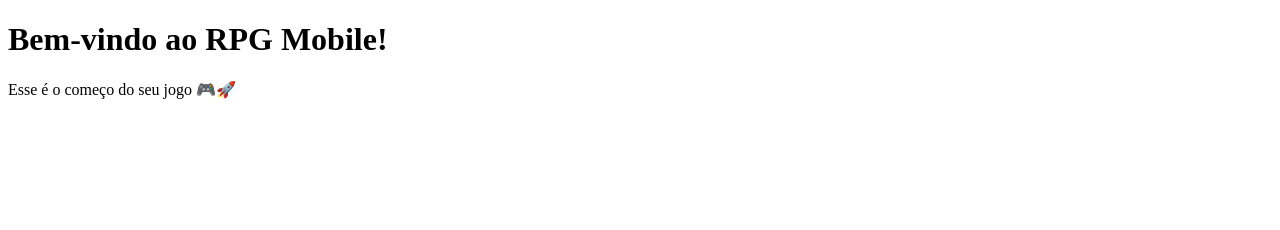
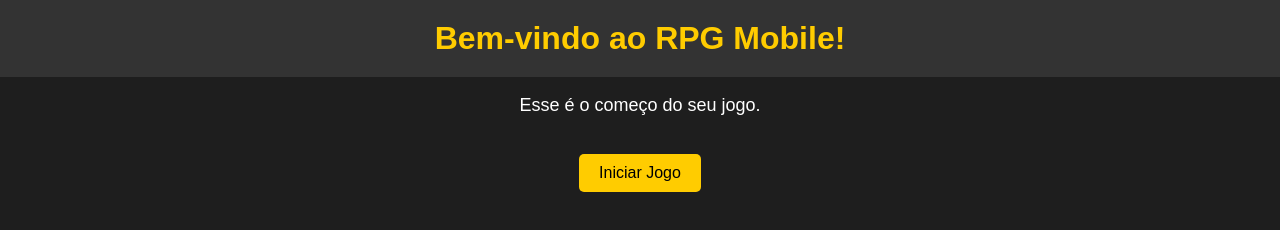
Before and after one commit to joaozinho99920/Rpg-mobile, a plain HTML site: page index.html in a window 1280 px wide. Drawn offline with Linux system fonts and the light colour scheme.

Commit message:
Update index.html

```diff
--- a/index.html
+++ b/index.html
@@ -1,11 +1,53 @@
 <!DOCTYPE html>
-<html>
+<html lang="pt-BR">
 <head>
   <meta charset="UTF-8">
+  <meta name="viewport" content="width=device-width, initial-scale=1.0">
   <title>RPG Mobile</title>
+  <style>
+    body {
+      background-color: #1e1e1e;
+      color: #ffffff;
+      font-family: Arial, sans-serif;
+      text-align: center;
+      margin: 0;
+      padding: 0;
+    }
+
+    header {
+      background-color: #333;
+      padding: 20px;
+    }
+
+    h1 {
+      margin: 0;
+      color: #ffcc00;
+    }
+
+    p {
+      font-size: 18px;
+    }
+
+    button {
+      margin-top: 20px;
+      padding: 10px 20px;
+      font-size: 16px;
+      background-color: #ffcc00;
+      border: none;
+      border-radius: 5px;
+      cursor: pointer;
+    }
+
+    button:hover {
+      background-color: #ffaa00;
+    }
+  </style>
 </head>
 <body>
-  <h1>Bem-vindo ao RPG Mobile!</h1>
-  <p>Esse é o começo do seu jogo 🎮🚀</p>
+  <header>
+    <h1>Bem-vindo ao RPG Mobile!</h1>
+  </header>
+  <p>Esse é o começo do seu jogo.</p>
+  <button>Iniciar Jogo</button>
 </body>
 </html>
```
